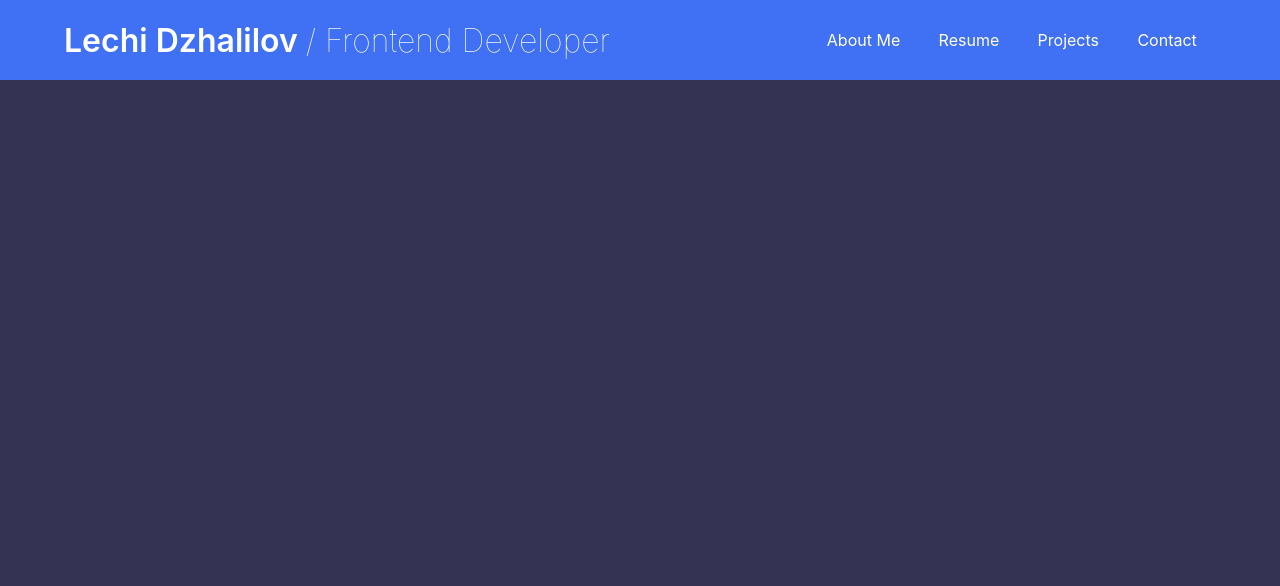
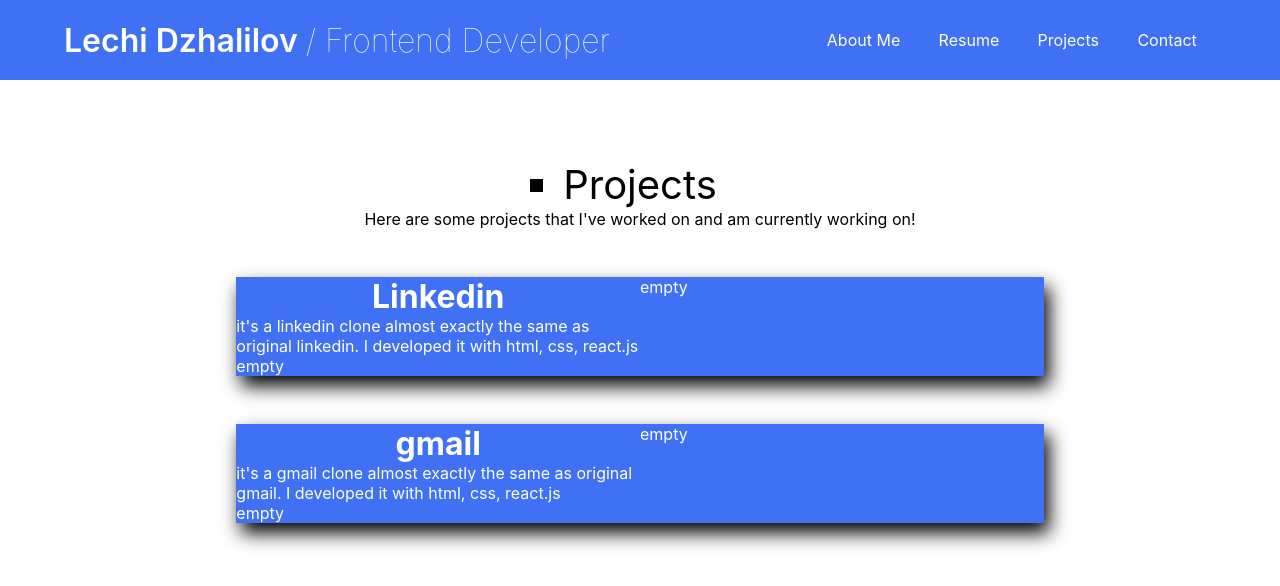
Before and after one commit to lechi-lilov/portfolio, a Next.js app: page /headerlinks/myprojects in a window 1280 px wide. Shown: the top 586 px of the page. Built offline with nearby package versions, Linux system fonts and the light colour scheme.

Commit message:
added blueprint of project page

```diff
--- a/data/personeldata.js
+++ b/data/personeldata.js
@@ -22,4 +22,22 @@
   },
 ];
 
+const projects = [
+  {
+    title: "Linkedin",
+    description:
+      "it's a linkedin clone almost exactly the same as original linkedin. I developed it with html, css, react.js",
+    link: "empty",
+    image: "empty",
+  },
+  {
+    title: "gmail",
+    description:
+      "it's a gmail clone almost exactly the same as original gmail. I developed it with html, css, react.js",
+    link: "empty",
+    image: "empty",
+  },
+];
+
+export { projects };
 export { info };
--- a/pages/headerlinks/myprojects.js
+++ b/pages/headerlinks/myprojects.js
@@ -15,7 +15,7 @@
 export default myprojects;
 
 const Container = styled.div`
-  background-color: #353353;
+  background-color: white;
   min-height: 100vh;
   display: flex;
   flex-direction: column;
--- a/src/components/contact/style.js
+++ b/src/components/contact/style.js
@@ -1,7 +1,7 @@
 import styled from "styled-components";
 
 export const Container = styled.div`
-  padding-top: 7rem;
+  margin-top: 7rem;
   min-width: 40vw;
   display: flex;
   flex-direction: column;
--- a/src/components/projects/Projects.js
+++ b/src/components/projects/Projects.js
@@ -1,8 +1,44 @@
 import React from "react";
-import { Container } from "./style";
+import {
+  Cart,
+  CartHeadline,
+  Container,
+  Headline,
+  Left,
+  Right,
+  Wrapper,
+} from "./style";
+
+import { projects } from "../../../data/personeldata";
 
 function Projects() {
-  return <Container>Projects</Container>;
+  return (
+    <Container>
+      <Wrapper>
+        <Headline>
+          <li>Projects</li>
+          <p>
+            Here are some projects that I&#39;ve worked on and am currently
+            working on!
+          </p>
+        </Headline>
+        {projects.map((project, index) => {
+          return (
+            <Cart key={index}>
+              <Left>
+                <CartHeadline>
+                  <h1>{project.title}</h1>
+                </CartHeadline>
+                <p>{project.description}</p>
+                <a href="#">{project.link}</a>
+              </Left>
+              <Right>{project.image}</Right>
+            </Cart>
+          );
+        })}
+      </Wrapper>
+    </Container>
+  );
 }
 
 export default Projects;
--- a/src/components/projects/style.js
+++ b/src/components/projects/style.js
@@ -1,9 +1,45 @@
 import styled from "styled-components";
 
 export const Container = styled.div`
+  min-width: 40%;
+  min-height: 100%;
   color: white;
-  width: 100%;
+  margin-top: 10rem;
   h1 {
     text-align: center;
   }
 `;
+
+export const Wrapper = styled.div`
+  display: flex;
+  flex-direction: column;
+  align-items: center;
+  justify-content: center;
+`;
+export const Headline = styled.ul`
+  color: black;
+  font-size: 2.5rem;
+  list-style-type: square;
+  display: flex;
+  flex-direction: column;
+  justify-content: center;
+  align-items: center;
+  p {
+    font-size: 1rem;
+  }
+`;
+export const Cart = styled.div`
+  width: 100%;
+  background-color: #4071f4;
+  box-shadow: 5px 10px 18px black;
+  margin-top: 3rem;
+  display: flex;
+  justify-content: space-between;
+`;
+export const CartHeadline = styled.div``;
+export const Left = styled.div`
+  width: 50%;
+`;
+export const Right = styled.div`
+  width: 50%;
+`;
--- a/src/components/resume/style.js
+++ b/src/components/resume/style.js
@@ -3,7 +3,7 @@
 export const Container = styled.div`
   color: black;
   width: 100%;
-  padding-top: 7rem;
+  margin-top: 7rem;
 `;
 
 export const Mid = styled.div`
```
